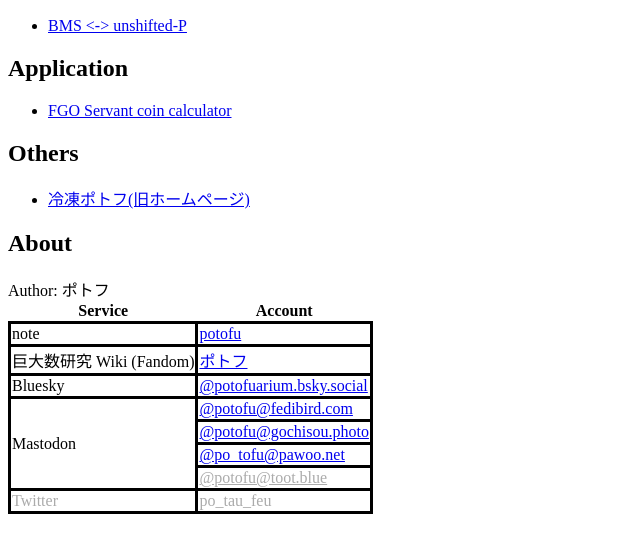
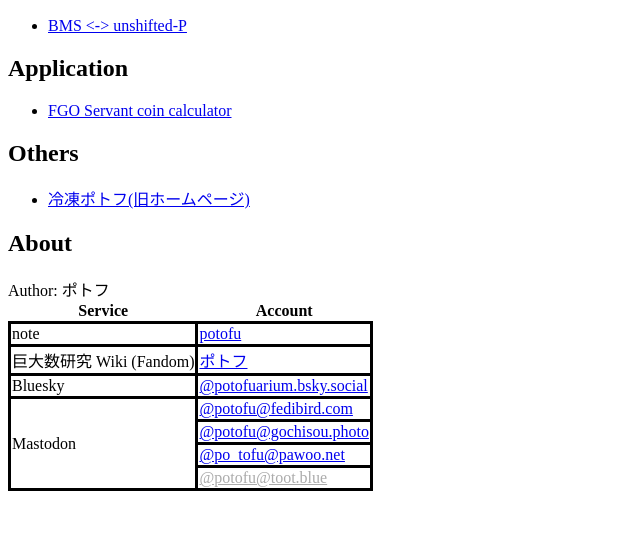
Before and after one commit to Potofu/potofu.github.io, a plain HTML site: page index.html in a window 1280 px wide. Shown: the part 110-662 px from the top of the page, without its empty margins (0-640 px from the left). Drawn offline with Linux system fonts and the light colour scheme.

Commit message:
*update social link -Twitter

```diff
--- a/index.html
+++ b/index.html
@@ -57,7 +57,6 @@ Author: ポトフ
 <tr><td><a rel="me" href="https://gochisou.photo/@potofu">@potofu@gochisou.photo</a></td></tr>
 <tr><td><a rel="me" href="https://pawoo.net/@po_tofu">@po_tofu@pawoo.net</a></td></tr>
 <tr class="disabled-account"><td><a rel="me" href="https://toot.blue/@potofu">@potofu@toot.blue</a></td></tr>
-<tr class="disabled-account"><td>Twitter</td><td>po_tau_feu</td></tr>
 </table>
 </footer>
 
```
